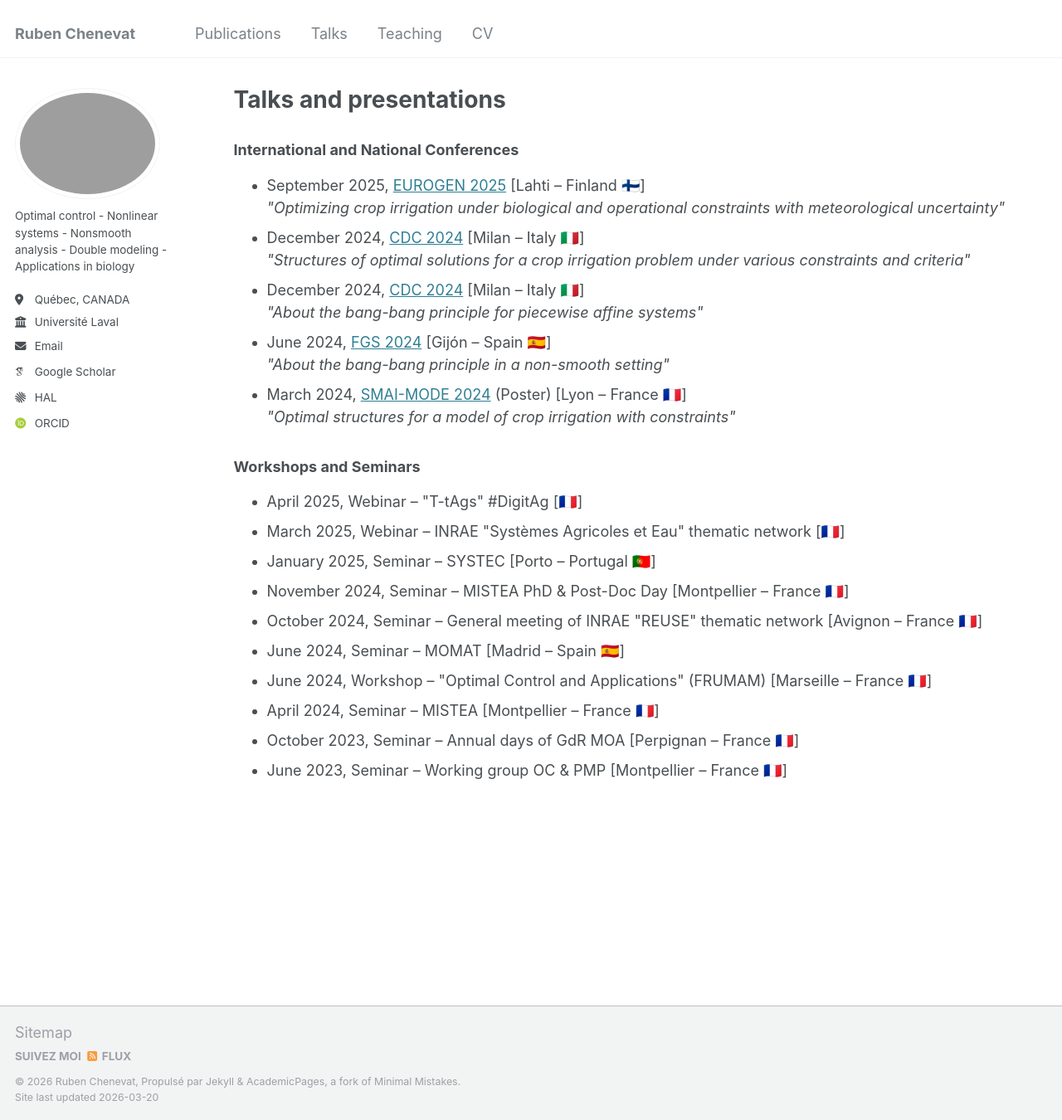
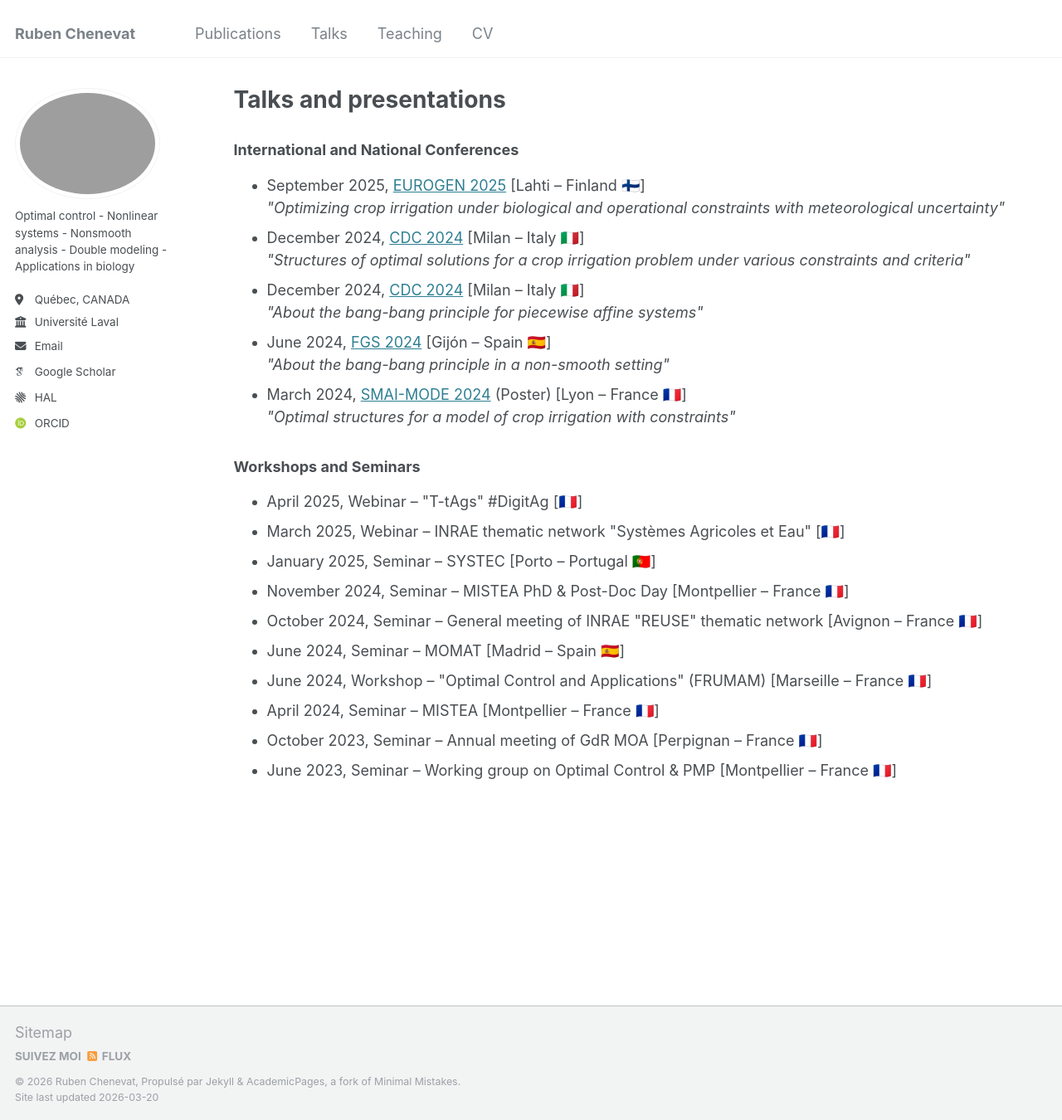
Before and after one commit to rubenchenevat/rubenchenevat.github.io, a Jekyll site: the page built from _pages/talks.html, in a window 1280 px wide and 1350 px high. Shown: the whole window at 83% size. Built offline with Jekyll 4.4.1, drawn with Linux system fonts in a browser that asks for light colours; some web fonts are replaced.

Commit message:
Update talks.html

```diff
--- a/_pages/talks.html
+++ b/_pages/talks.html
@@ -45,13 +45,13 @@ author_profile: true
 
 <ul>
     <li>April 2025, Webinar &ndash; "T-tAgs" #DigitAg [🇫🇷]</li>
-    <li>March 2025, Webinar &ndash; INRAE "Systèmes Agricoles et Eau" thematic network [🇫🇷]</li>
+    <li>March 2025, Webinar &ndash; INRAE thematic network "Systèmes Agricoles et Eau" [🇫🇷]</li>
     <li>January 2025, Seminar &ndash; SYSTEC [Porto &ndash; Portugal 🇵🇹]</li>
     <li>November 2024, Seminar &ndash; MISTEA PhD & Post-Doc Day [Montpellier &ndash; France 🇫🇷]</li>
     <li>October 2024, Seminar &ndash; General meeting of INRAE "REUSE" thematic network [Avignon &ndash; France 🇫🇷]</li>
     <li>June 2024, Seminar &ndash; MOMAT [Madrid &ndash; Spain 🇪🇸]</li>
     <li>June 2024, Workshop &ndash; "Optimal Control and Applications" (FRUMAM) [Marseille &ndash; France 🇫🇷]</li>
     <li>April 2024, Seminar &ndash; MISTEA [Montpellier &ndash; France 🇫🇷]</li>
-    <li>October 2023, Seminar &ndash; Annual days of GdR MOA [Perpignan &ndash; France 🇫🇷]</li>
-    <li>June 2023, Seminar &ndash; Working group OC & PMP [Montpellier &ndash; France 🇫🇷]</li>
+    <li>October 2023, Seminar &ndash; Annual meeting of GdR MOA [Perpignan &ndash; France 🇫🇷]</li>
+    <li>June 2023, Seminar &ndash; Working group on Optimal Control & PMP [Montpellier &ndash; France 🇫🇷]</li>
 </ul>
```
